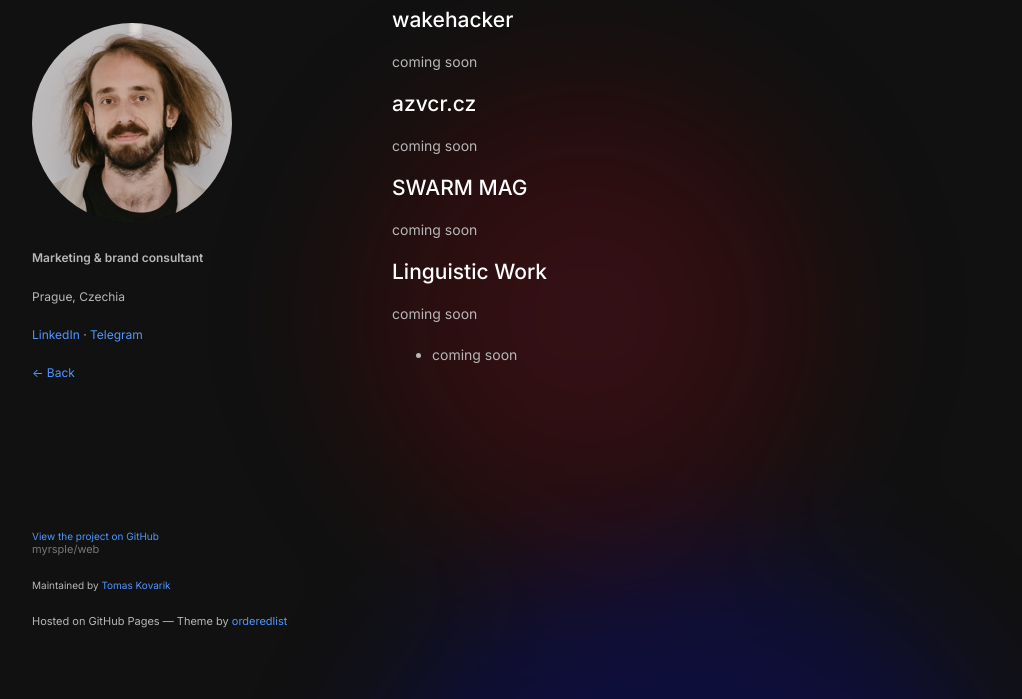
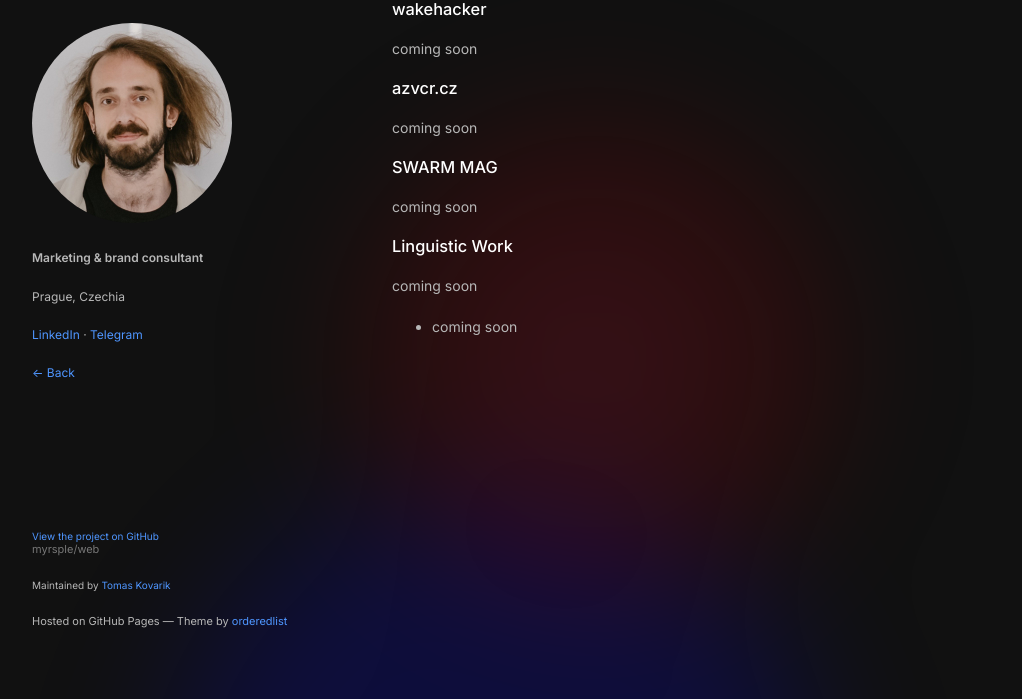
Before and after one commit to myrsple/web, a plain HTML site: page projects.html in a window 1280 px wide. Shown: the part 101-800 px from the top of the page, without its empty margins (178-1200 px from the left). Drawn offline with Linux system fonts and the light colour scheme.

Commit message:
minor updates

```diff
--- a/projects.html
+++ b/projects.html
@@ -23,23 +23,24 @@
         <p class="view"><a href="index.html">← Back</a></p>
       </header>
       <section>
-        <h1>My Projects</h1>
+        <h2>My Projects</h2>
 
-        <h2>wakehacker</h2>
+        <div class="project-section">
+          <h3>wakehacker</h3>
           <p>coming soon</p>
 
-        <h2>azvcr.cz</h2>
+          <h3>azvcr.cz</h3>
           <p>coming soon</p>
 
-        <h2>SWARM MAG</h2>
+          <h3>SWARM MAG</h3>
           <p>coming soon</p>
 
-        <h2>Linguistic Work</h2>
+          <h3>Linguistic Work</h3>
           <p>coming soon</p>
           <ul>
             <li>coming soon</li>
           </ul>
-
+        </div>
       </section>
       <footer>
         <p class="view"><a href="https://github.com/myrsple/web" target="_blank" rel="noopener">View the project on GitHub <small>myrsple/web</small></a></p>
--- a/stylesheets/styles.css
+++ b/stylesheets/styles.css
@@ -272,28 +272,6 @@ footer {
   }
 }
 
-@keyframes fadeInRed {
-  0% {
-    opacity: 0;
-    transform: translate(0%, 0%) scale(0.95);
-  }
-  100% {
-    opacity: 1;
-    transform: translate(0%, 0%) scale(1);
-  }
-}
-
-@keyframes fadeInBlue {
-  0% {
-    opacity: 0;
-    transform: translate(80%, 80%) scale(0.95);
-  }
-  100% {
-    opacity: 1;
-    transform: translate(80%, 80%) scale(1);
-  }
-}
-
 .floating-circles::before,
 .floating-circles::after,
 .floating-circles {
@@ -318,12 +296,8 @@ footer {
     rgba(139, 0, 0, 0.2) 45%,
     rgba(220, 20, 60, 0) 70%
   );
-  animation:
-    fadeInRed 1.5s ease-out,
-    floatingCircle1 20s ease-in-out 1.5s infinite;
+  animation: floatingCircle1 20s ease-in-out infinite;
   mix-blend-mode: soft-light;
-  opacity: 0;
-  animation-fill-mode: forwards;
 }
 
 .floating-circles::after {
@@ -335,12 +309,8 @@ footer {
     rgba(0, 0, 255, 0.18) 45%,
     rgba(0, 0, 255, 0) 70%
   );
-  animation:
-    fadeInBlue 1.5s ease-out 0.3s,
-    floatingCircle2 30s ease-in-out 1.8s infinite;
+  animation: floatingCircle2 30s ease-in-out infinite;
   mix-blend-mode: soft-light;
-  opacity: 0;
-  animation-fill-mode: forwards;
 }
 
 /* White overlay circle */
@@ -400,6 +370,10 @@ summary:hover {
   color: #7CB3FF;
 }
 
+details[open] > summary {
+  font-weight: 500;
+}
+
 details > p {
   padding-left: 20px;
   margin-top: 10px;
```
Also changed, not shown: index.html (+3 -3 lines). Lines whose indentation alone changed are shown as unchanged.
